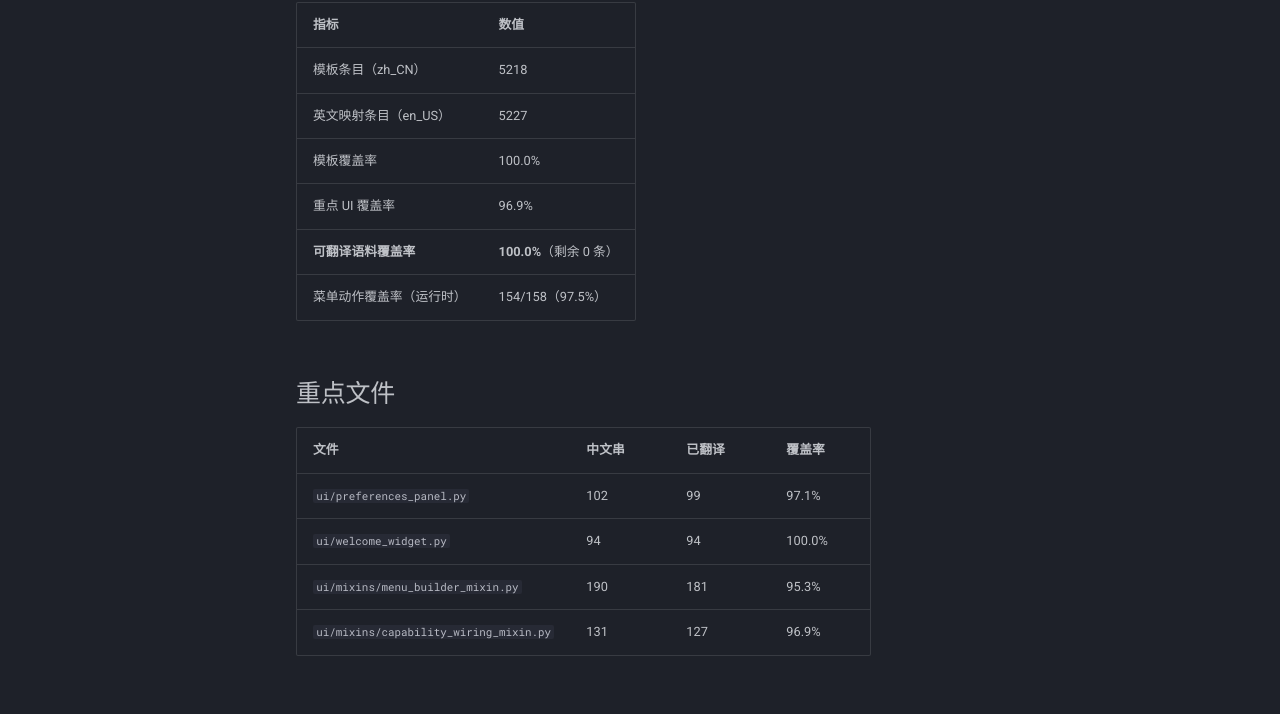
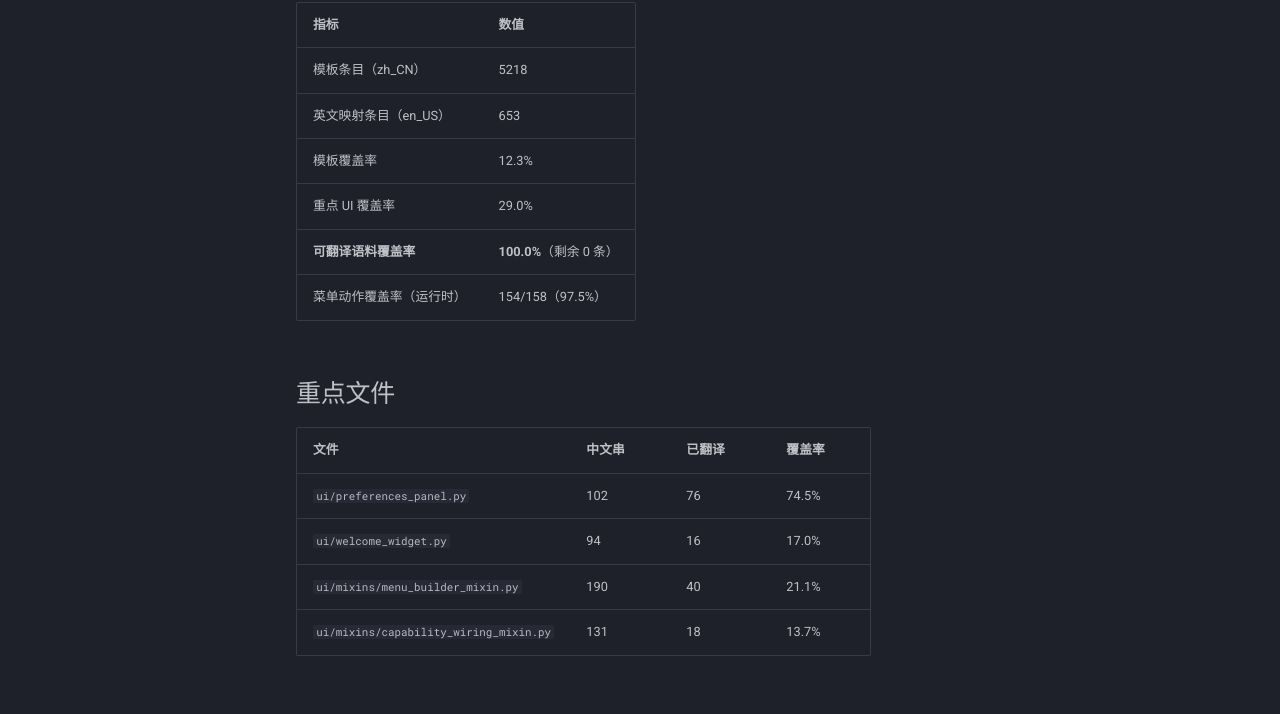
Before and after one commit to TomJerryGit/qingcao, an MkDocs documentation site: the page built from docs/i18n_coverage_report.md, in a window 1280 px wide and 1150 px high. Shown: the part 226-940 px from the top of the window. Built offline with MkDocs 1.6.1 and Material for MkDocs 9.7.7, drawn with Linux system fonts in a browser that asks for light colours; comment, search, counter and statistics services are not loaded.

```diff
--- a/docs/i18n_coverage_report.md
+++ b/docs/i18n_coverage_report.md
@@ -3,9 +3,9 @@
 | 指标 | 数值 |
 |---|---|
 | 模板条目（zh_CN） | 5218 |
-| 英文映射条目（en_US） | 5227 |
-| 模板覆盖率 | 100.0% |
-| 重点 UI 覆盖率 | 96.9% |
+| 英文映射条目（en_US） | 653 |
+| 模板覆盖率 | 12.3% |
+| 重点 UI 覆盖率 | 29.0% |
 | **可翻译语料覆盖率** | **100.0%**（剩余 0 条） |
 | 菜单动作覆盖率（运行时） | 154/158（97.5%） |
 
@@ -13,10 +13,10 @@
 
 | 文件 | 中文串 | 已翻译 | 覆盖率 |
 |---|---|---|---|
-| `ui/preferences_panel.py` | 102 | 99 | 97.1% |
-| `ui/welcome_widget.py` | 94 | 94 | 100.0% |
-| `ui/mixins/menu_builder_mixin.py` | 190 | 181 | 95.3% |
-| `ui/mixins/capability_wiring_mixin.py` | 131 | 127 | 96.9% |
+| `ui/preferences_panel.py` | 102 | 76 | 74.5% |
+| `ui/welcome_widget.py` | 94 | 16 | 17.0% |
+| `ui/mixins/menu_builder_mixin.py` | 190 | 40 | 21.1% |
+| `ui/mixins/capability_wiring_mixin.py` | 131 | 18 | 13.7% |
 
 ## 说明
 
```
Also changed, not shown: 3 other files.
